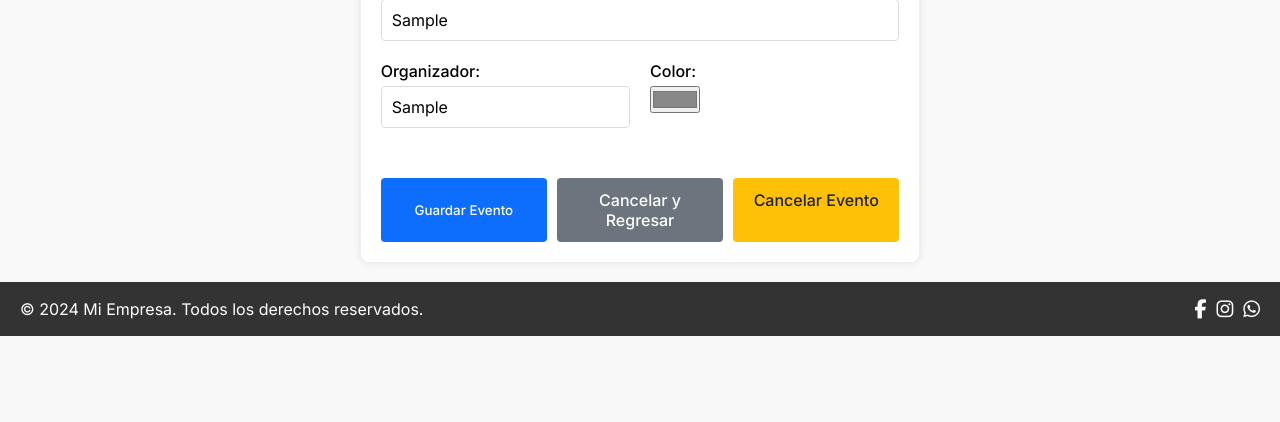
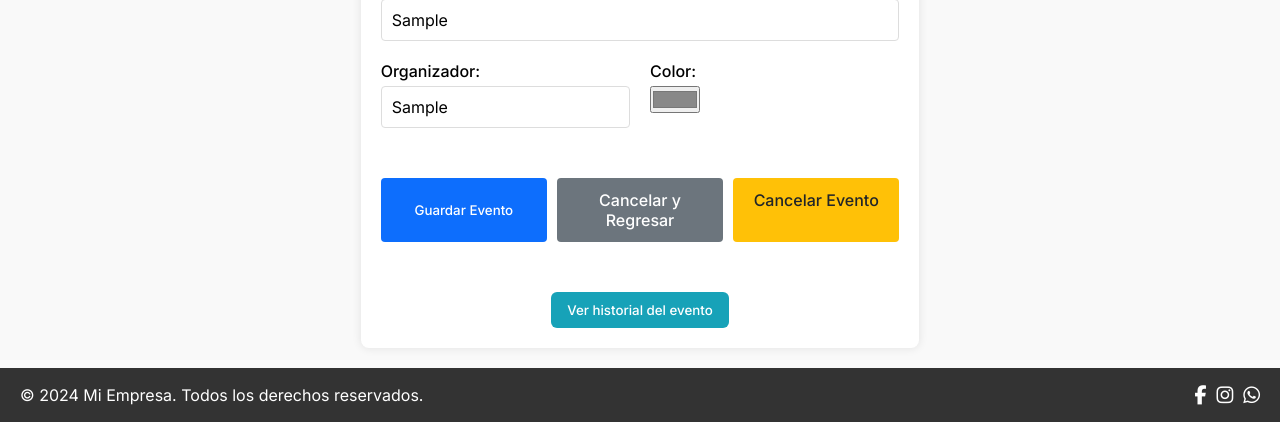
Before and after one commit to jaivalos-dev/PROYECTO-FINAL, a Django app: page /agenda/evento/editar/1/ in a window 1280 px wide. Shown: the part 640-1062 px from the top of the page. Before the commit the page ends 976 px from the top, so only its background shows below. Run offline with Django 5.2, Linux system fonts and the light colour scheme; a user stored in the database is signed in; tables that the repository leaves empty hold one stand-in row (values such as "Sample post"); some libraries are stand-ins or nearby versions.

Commit message:
Adición de historial

```diff
--- a/agenda/templates/agenda/evento_form.html
+++ b/agenda/templates/agenda/evento_form.html
@@ -142,7 +142,50 @@
                 {% endif %}
             </div>
         </form>
+        {% if evento %}
+            <div class="historial-wrapper">
+                <button id="abrir-modal-historial" class="btn-historial">
+                    Ver historial del evento
+                </button>
+            </div>
+        {% endif %}
+    </div>
 
+    <div id="modal-historial" class="modal">
+        <div class="modal-contenido">
+            <span class="cerrar" id="cerrar-modal">&times;</span>
+            <h2>Historial del Evento</h2>
+            {% if evento.historial.all %}
+            <table class="tabla-historial">
+                <thead>
+                    <tr>
+                    <th>Fecha</th>
+                    <th>Acción</th>
+                    <th>Usuario</th>
+                    <th>Descripción</th>
+                    </tr>
+                </thead>
+                <tbody>
+                    {% for registro in evento.historial.all %}
+                    <tr>
+                    <td>{{ registro.fecha|date:"d/m/Y H:i" }}</td>
+                    <td>{{ registro.accion|capfirst }}</td>
+                    <td>
+                    {% if registro.usuario %}
+                        {{ registro.usuario.username }}
+                    {% else %}
+                        SISTEMA
+                    {% endif %}
+                    </td>
+                    <td>{{ registro.descripcion }}</td>
+                    </tr>
+                    {% endfor %}
+                </tbody>
+            </table>
+            {% else %}
+                <p>No hay historial disponible.</p>
+            {% endif %}
+        </div>
     </div>
 
     <!-- Footer -->
@@ -422,6 +465,79 @@
         .close-btn:hover {
             opacity: 1;
         }
+
+        .modal {
+            display: none;
+            position: fixed;
+            z-index: 1000;
+            padding-top: 80px;
+            left: 0;
+            top: 0;
+            width: 100%;
+            height: 100%;
+            overflow: auto;
+            background-color: rgba(0,0,0,0.5);
+        }
+
+        .modal-contenido {
+            background-color: #fff;
+            margin: auto;
+            padding: 20px;
+            border-radius: 12px;
+            width: 90%;
+            max-width: 800px;
+            box-shadow: 0 0 15px rgba(0,0,0,0.3);
+            position: relative;
+        }
+
+        .cerrar {
+            color: #aaa;
+            float: right;
+            font-size: 28px;
+            font-weight: bold;
+            cursor: pointer;
+        }
+
+        .cerrar:hover {
+            color: #333;
+        }
+
+        .btn-historial {
+            background-color: #17A2B8; /* azul info */
+            color: white;
+            padding: 10px 16px;
+            border: none;
+            border-radius: 6px;
+            cursor: pointer;
+            margin-top: 20px;
+            font-weight: 500;
+        }
+
+        .btn-historial:hover {
+            background-color: #138496; /* azul info oscuro */
+        }
+
+        .tabla-historial {
+            width: 100%;
+            border-collapse: collapse;
+            margin-top: 10px;
+        }
+
+        .tabla-historial th, .tabla-historial td {
+            border: 1px solid #ddd;
+            padding: 8px;
+            text-align: left;
+        }
+
+        .tabla-historial th {
+            background-color: #f2f2f2;
+            font-weight: bold;
+        }
+
+        .historial-wrapper {
+            text-align: center;
+            margin-top: 30px;
+        }
     </style>
 
     <script>
@@ -461,6 +577,21 @@
                 });
             });
         });
+
+        document.getElementById("abrir-modal-historial").onclick = function() {
+            document.getElementById("modal-historial").style.display = "block";
+        };
+
+        document.getElementById("cerrar-modal").onclick = function() {
+            document.getElementById("modal-historial").style.display = "none";
+        };
+
+        window.onclick = function(event) {
+            const modal = document.getElementById("modal-historial");
+            if (event.target == modal) {
+                modal.style.display = "none";
+            }
+        };
     </script>
 
 </body>
```
Lines whose indentation alone changed are shown as unchanged.
